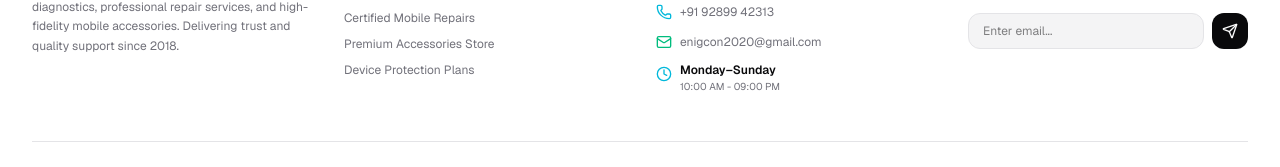
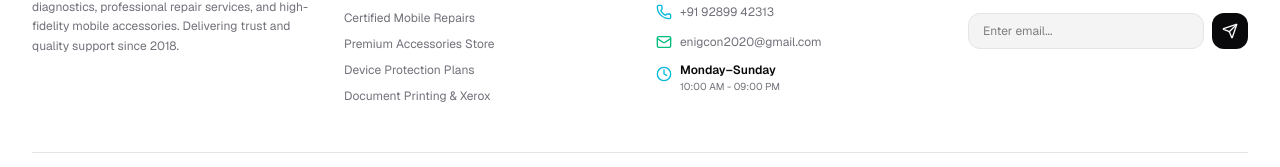
Before and after one commit to Chintan12-not/Smart-Care, a Next.js app: page /accessories in a window 1280 px wide. Shown: the part 1817-1984 px from the top of the page. Built offline with nearby package versions, Linux system fonts and the light colour scheme; no server answers; the database is empty.

Commit message:
Add photocopy (Xerox) and document printing services list

```diff
--- a/src/app/page.tsx
+++ b/src/app/page.tsx
@@ -201,7 +201,7 @@ export default function Home() {
         </h1>
 
         <p className="text-sm sm:text-base text-muted-foreground max-w-2xl mx-auto leading-relaxed">
-          Book certified doorstep mobile repairs, troubleshoot device issues in real-time with our AI assistant, and shop premium protective accessories with a 90-day service warranty.
+          Book certified doorstep mobile repairs, troubleshoot device issues in real-time with our AI assistant, shop premium accessories, and visit us for document printing & photocopy (Xerox) services.
         </p>
 
         {/* Global search */}
@@ -470,9 +470,9 @@ export default function Home() {
               className="w-full h-full object-cover group-hover:scale-105 transition-transform duration-500"
             />
             <div className="absolute inset-0 bg-gradient-to-t from-black/80 via-black/20 to-transparent flex flex-col justify-end p-5">
-              <span className="text-[9px] uppercase font-bold text-amber-400 tracking-wider">Support Desk</span>
-              <h4 className="font-extrabold text-white text-sm mt-0.5">Diagnostics & Billing Desk</h4>
-              <p className="text-[10px] text-zinc-300 mt-1 leading-normal">Our billing, print, and quick diagnostics service counter.</p>
+              <span className="text-[9px] uppercase font-bold text-amber-400 tracking-wider">Print & Xerox services</span>
+              <h4 className="font-extrabold text-white text-sm mt-0.5">Printing & Photocopy Desk</h4>
+              <p className="text-[10px] text-zinc-300 mt-1 leading-normal">High-speed laser document printing, photocopy (Xerox), and mobile recharges at our Sector 37C store.</p>
             </div>
           </div>
 
--- a/src/components/layout/Footer.tsx
+++ b/src/components/layout/Footer.tsx
@@ -136,6 +136,11 @@ export default function Footer() {
                   Device Protection Plans
                 </Link>
               </li>
+              <li>
+                <span className="text-muted-foreground hover:text-foreground transition-colors duration-200 cursor-default">
+                  Document Printing & Xerox
+                </span>
+              </li>
             </ul>
           </div>
 
```
